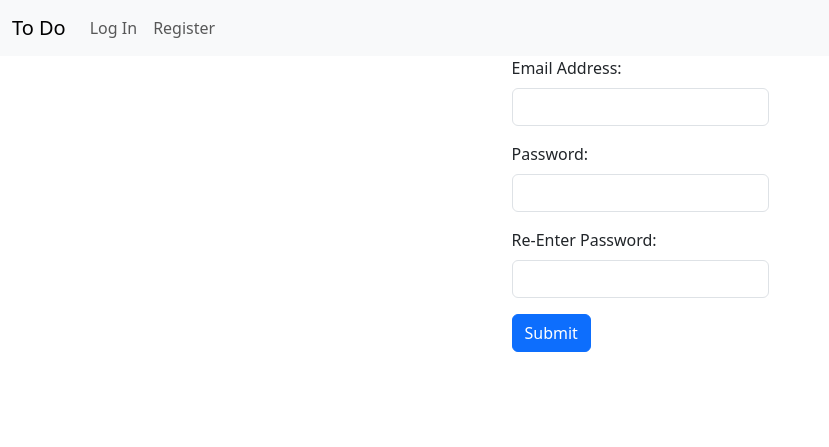
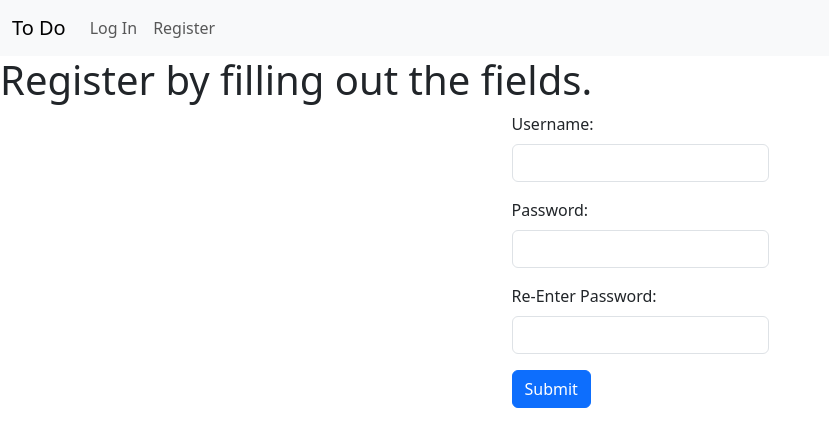
Before and after one commit to angustaylor1/todo-site, a Flask app: page /register in a window 1280 px wide. Shown: the top 447 px of the page, without its empty margins (0-829 px from the left). Run offline with Flask 3, Linux system fonts and the light colour scheme.

Commit message:
changed email to username

```diff
--- a/app.py
+++ b/app.py
@@ -1,10 +1,28 @@
 from flask import Flask, render_template, session, request
+# import sqlalchemy as db
+
+
+
+# metdata_obj = db.MetaData()
+
 
 
 app = Flask(__name__)
+# app.config['SQLALCHEMY_DATABASE_URL'] = 'sqlite:///test.db'
+# db = SQLAlchemy(app)
+# connection = engine.connect()
+
+# users = db.Table(
+#     'user',
+#     metadata_obj,
+#     db.Column(db.Integer, primary_key=True),
+#     db.Column('email', db.String),
+#     db.Column('password', db.String)
+# )
+
 
 @app.route('/')
-def index():
+def idex():
     return render_template('index.html')
 
 
--- a/templates/login.html
+++ b/templates/login.html
@@ -17,9 +17,8 @@
 <div class="form-container">
     <form action="/login" method="POST">
     <div class="mb-3">
-        <label for="exampleInputEmail1" class="form-label">Email address</label>
-        <input type="email" class="form-control" id="Email1" aria-describedby="emailHelp">
-        <div id="emailHelp" class="form-text">We'll never share your email with anyone else.</div>
+        <label for="username" class="form-label">Username</label>
+        <input type="text" class="form-control" id="username">
     </div>
     <div class="mb-3">
         <label for="exampleInputPassword1" class="form-label">Password</label>
--- a/templates/register.html
+++ b/templates/register.html
@@ -12,18 +12,20 @@
 {% endblock %}
 
 {% block body %}
+
+<div class="header-container"><h1>Register by filling out the fields.</h1></div>
 <div class="form-container">
     <form action="/register" method="POST">
     <div class="mb-3">
-        <label for="exampleInputEmail1" class="form-label">Email Address:</label>
-        <input type="email" class="form-control" id="registerEmail" required>
+        <label for="registerUsername" class="form-label">Username:</label>
+        <input type="email" class="form-control" id="registerUsername" required>
     </div>
     <div class="mb-3">
-        <label for="exampleInputPassword1" class="form-label">Password:</label>
+        <label for="registerPassword1" class="form-label">Password:</label>
         <input type="password" class="form-control" id="registerPassword1" required>
     </div>
     <div class="mb-3">
-        <label for="exampleInputPassword1" class="form-label">Re-Enter Password:</label>
+        <label for="registerPassword2" class="form-label">Re-Enter Password:</label>
         <input type="password" class="form-control" id="registerPassword2" required>
     </div>
     <button type="submit" class="btn btn-primary">Submit</button>
```
